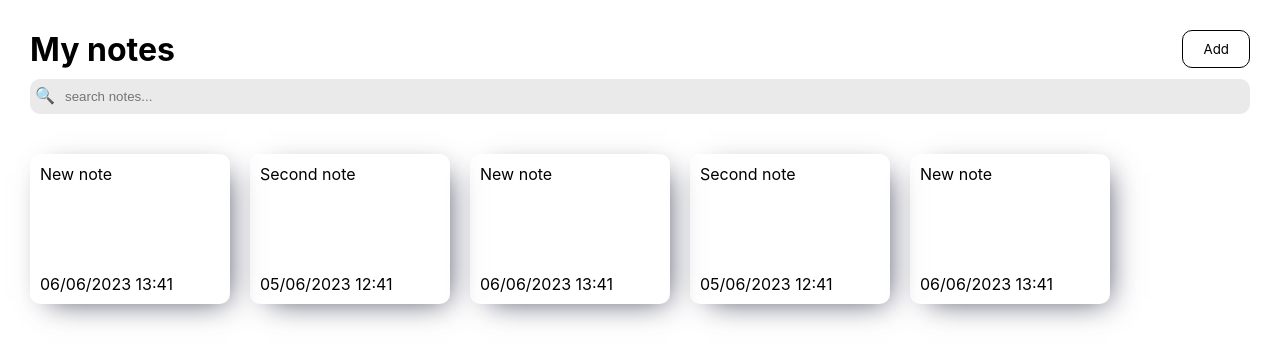
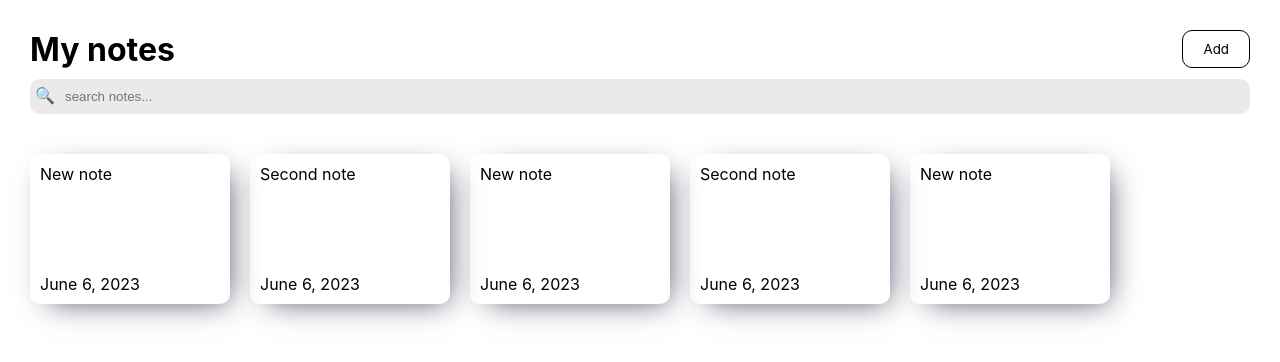
Before and after one commit to malinuuus/note-taking-app-react, a React (Vite) app: page / in a window 1280 px wide. Shown: the top 362 px of the page. Built offline with nearby package versions, Linux system fonts and the light colour scheme.

Commit message:
Fix dates format

```diff
--- a/src/components/Note/index.tsx
+++ b/src/components/Note/index.tsx
@@ -1,17 +1,20 @@
 import { Note as NoteType } from "../../App"
-import { Date, NoteElement } from "./styles";
+import { dateFormat, timeFormat } from "../../utils/dateFormat";
+import { Date as DateElement, NoteElement } from "./styles";
 
 type NoteProps = {
   note: NoteType
 }
 
 export const Note = ({ note }: NoteProps) => {
-  const date = `${note.createdAt.toLocaleDateString('en-GB')} ${note.createdAt.getHours()}:${note.createdAt.getMinutes()}`;
-
   return (
     <NoteElement to={`/${note.id}`}>
       <p>{note.title}</p>
-      <Date>{date}</Date>
+      {note.updatedAt.toDateString() === new Date().toDateString() ? (
+        <DateElement>{timeFormat(note.updatedAt)}</DateElement>
+      ) : (
+        <DateElement>{dateFormat(note.updatedAt)}</DateElement>
+      )}
     </NoteElement>
   )
 }
--- a/src/pages/Note/index.tsx
+++ b/src/pages/Note/index.tsx
@@ -2,6 +2,7 @@ import { Link, useNavigate, useParams } from "react-router-dom"
 import { Note as NoteType } from "../../App";
 import { ElementsGroup, Date, DeleteButton } from "./styles";
 import { Button, Header } from "../../styles";
+import { dateFormat, timeFormat } from "../../utils/dateFormat";
 
 type NoteProps = {
   notes: NoteType[]
@@ -29,7 +30,7 @@ export const Note = ({ notes, onDelete }: NoteProps) => {
           </Link>
         </ElementsGroup>
       </Header>
-      <Date>Last updated on {note.updatedAt.toDateString()} at {note.updatedAt.getHours()}:{note.updatedAt.getMinutes()}</Date>
+      <Date>Last updated on {dateFormat(note.updatedAt)} at {timeFormat(note.updatedAt)}</Date>
       {note.content.split('\n').map(paragraph => (
         <p style={{minHeight: '1em'}}>{paragraph}</p>
       ))}
--- /dev/null
+++ b/src/utils/dateFormat.tsx
@@ -0,0 +1,22 @@
+const dateTimeFormat = (options: Intl.DateTimeFormatOptions, date: Date): string => {
+  return new Intl.DateTimeFormat('en-US', options).format(date);
+}
+
+export const dateFormat = (date: Date): string => {
+  const options: Intl.DateTimeFormatOptions = {
+    year: 'numeric',
+    month: 'long',
+    day: 'numeric'
+  };
+
+  return dateTimeFormat(options, date);
+}
+
+export const timeFormat = (date: Date): string => {
+  const options: Intl.DateTimeFormatOptions = {
+    hour: 'numeric',
+    minute: 'numeric'
+  };
+
+  return dateTimeFormat(options, date);
+}
```
